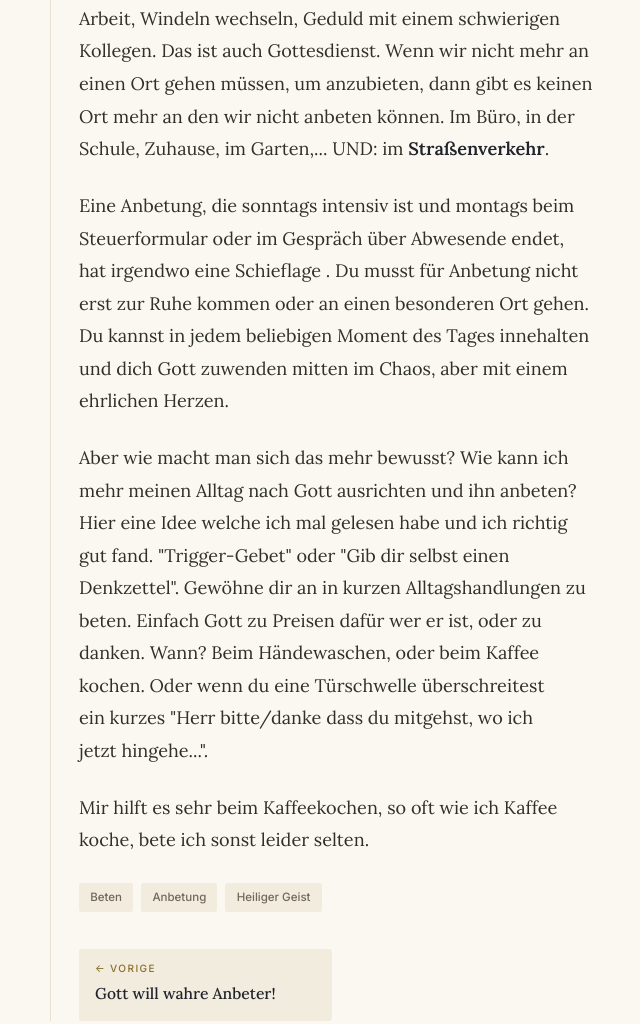
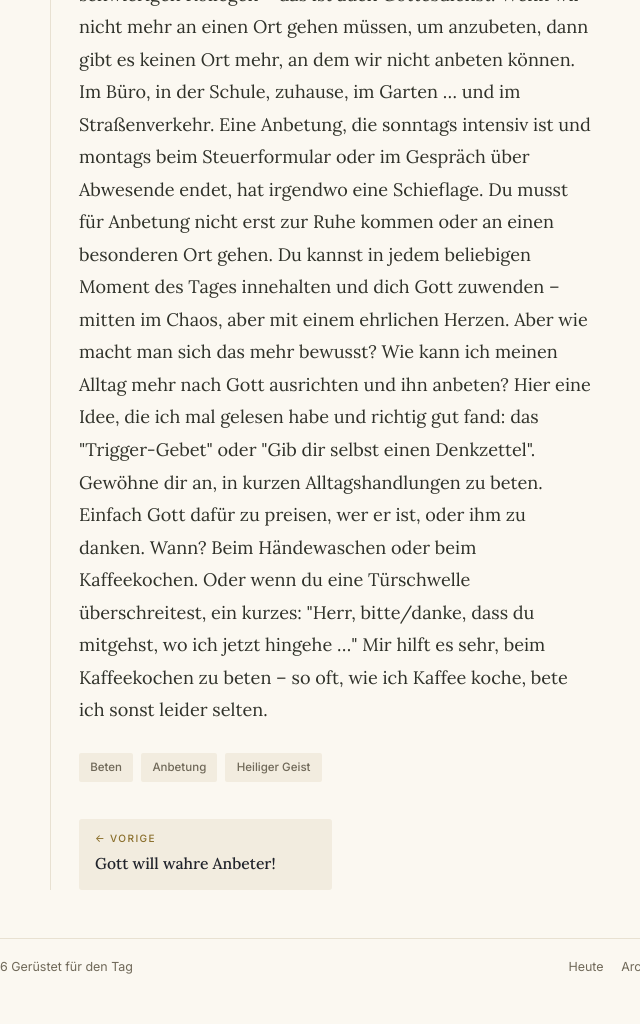
Before and after one commit to Longuspong/GdfT-Andachten, an Eleventy site: page src/andachten/2026-09-21-anbetung-im-geist.md in a window 1280 px wide. Shown: the part 579-1603 px from the top of the page, without its empty margins (206-846 px from the left). After the commit the page ends 1574 px from the top, so only its background shows below. Built offline with nearby package versions, Linux system fonts and the light colour scheme; Eleventy itself is replaced by a stand-in of ours; files that its build step writes are made by us from their sources.

Commit message:
Andacht veröffentlicht: Anbetung im Geist

```diff
--- a/src/andachten/2026-09-21-anbetung-im-geist.md
+++ b/src/andachten/2026-09-21-anbetung-im-geist.md
@@ -6,13 +6,9 @@ beschreibung: "Wie kann ich Gott im Geist anbeten? Ganz praktisch? In meinem All
 schlagwoerter: ["Beten","Anbetung","Heiliger Geist"]
 ---
 
-Du kannst beten, Bibel lesen, Lieder singen und sonntags im Gottesdienst sitzen, ohne dass dein Herz wirklich bei Gott ist. Gott ist kein einstündiges Event, Gott ist eine person. Zu einer Person habe ich entweder eine geziehung oder eben nicht. Wenn Jesus jetzt zu dir in den Alltag herein kommen würde, würdest du dann sagen "Hey Jesus wir kennen uns doch!" oder bist du dir da unsicher? Kennst du Jesus? Kennt Jesus dich?
-
-Arbeit, Windeln wechseln, Geduld mit einem schwierigen Kollegen. Das ist auch Gottesdienst. Wenn wir nicht mehr an einen Ort gehen müssen, um anzubieten, dann gibt es keinen Ort mehr an den wir nicht anbeten können. Im Büro, in der Schule, Zuhause, im Garten,... UND: im **Straßenverkehr**.
-
-Eine Anbetung, die sonntags intensiv ist und montags beim Steuerformular oder im Gespräch über Abwesende endet, hat irgendwo eine Schieflage . Du musst für Anbetung nicht erst zur Ruhe kommen oder an einen besonderen Ort gehen. Du kannst in jedem beliebigen Moment des Tages innehalten und dich Gott zuwenden  mitten im Chaos, aber mit einem ehrlichen Herzen.
-
-Aber wie macht man sich das mehr bewusst? Wie kann ich mehr meinen Alltag nach Gott ausrichten und ihn anbeten? Hier eine Idee welche ich mal gelesen habe und ich richtig gut fand. "Trigger-Gebet" oder "Gib dir selbst einen Denkzettel".
-Gewöhne dir an in kurzen Alltagshandlungen zu beten. Einfach Gott zu Preisen dafür wer er ist, oder zu danken. Wann? Beim Händewaschen, oder beim Kaffee kochen. Oder wenn du eine Türschwelle überschreitest ein kurzes "Herr bitte/danke dass du mitgehst, wo ich jetzt hingehe...".
-
-Mir hilft es sehr beim Kaffeekochen, so oft wie ich Kaffee koche, bete ich sonst leider selten.
+Du kannst beten, Bibel lesen, Lieder singen und sonntags im Gottesdienst sitzen, ohne dass dein Herz wirklich bei Gott ist. Gott ist kein einstündiges Event, Gott ist eine Person. Zu einer Person habe ich entweder eine Beziehung oder eben nicht. Wenn Jesus jetzt zu dir in den Alltag hereinkommen würde, würdest du dann sagen: "Hey Jesus, wir kennen uns doch!", oder bist du dir da unsicher? Kennst du Jesus? Kennt Jesus dich?
+Arbeit, Windeln wechseln, Geduld mit einem schwierigen Kollegen – das ist auch Gottesdienst. Wenn wir nicht mehr an einen Ort gehen müssen, um anzubeten, dann gibt es keinen Ort mehr, an dem wir nicht anbeten können. Im Büro, in der Schule, zuhause, im Garten … und im Straßenverkehr.
+Eine Anbetung, die sonntags intensiv ist und montags beim Steuerformular oder im Gespräch über Abwesende endet, hat irgendwo eine Schieflage. Du musst für Anbetung nicht erst zur Ruhe kommen oder an einen besonderen Ort gehen. Du kannst in jedem beliebigen Moment des Tages innehalten und dich Gott zuwenden – mitten im Chaos, aber mit einem ehrlichen Herzen.
+Aber wie macht man sich das mehr bewusst? Wie kann ich meinen Alltag mehr nach Gott ausrichten und ihn anbeten? Hier eine Idee, die ich mal gelesen habe und richtig gut fand: das "Trigger-Gebet" oder "Gib dir selbst einen Denkzettel".
+Gewöhne dir an, in kurzen Alltagshandlungen zu beten. Einfach Gott dafür zu preisen, wer er ist, oder ihm zu danken. Wann? Beim Händewaschen oder beim Kaffeekochen. Oder wenn du eine Türschwelle überschreitest, ein kurzes: "Herr, bitte/danke, dass du mitgehst, wo ich jetzt hingehe …"
+Mir hilft es sehr, beim Kaffeekochen zu beten – so oft, wie ich Kaffee koche, bete ich sonst leider selten.
```
